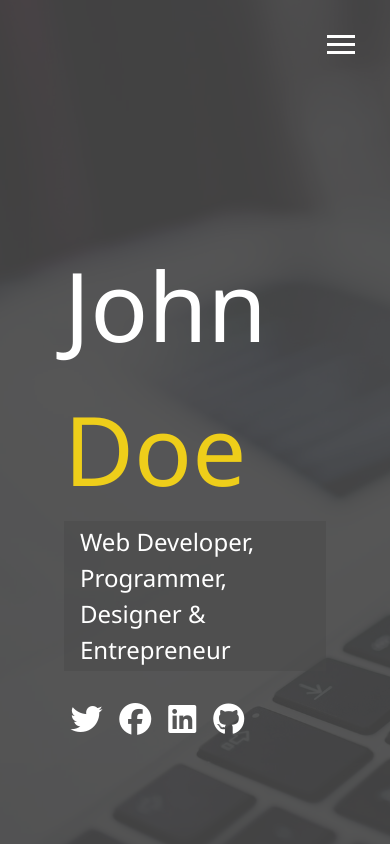
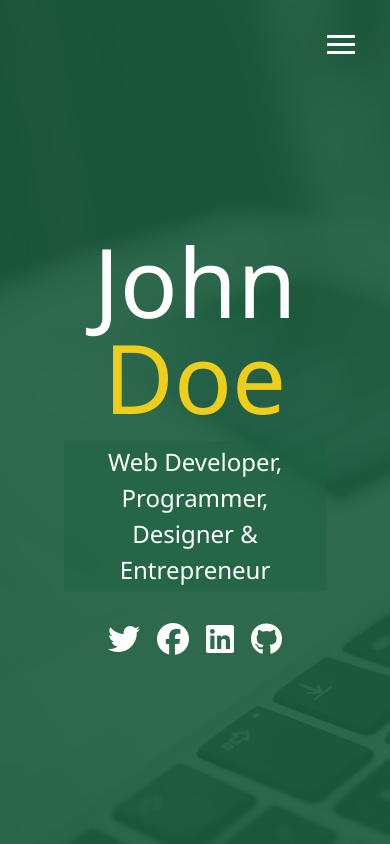
Before and after one commit to cynthiasunrise/modern_portfolio, a website: page dist/index.html in a window 390 px wide. Drawn offline with Linux system fonts and the light colour scheme.

Commit message:
Added media queries

```diff
--- a/scss/_config.scss
+++ b/scss/_config.scss
@@ -1,4 +1,5 @@
-$primary-color: #444;
+// $primary-color: #444;
+$primary-color: rgb(25, 90, 58);
 $secondary-color: #eece1a;
 $show-home-image: true;
 $home-image: url(../img/background.jpg);
@@ -30,3 +31,28 @@ $background-opacity: 0.9;
     }
   }
 }
+
+// Media Query Mixins
+@mixin mediaSm {
+  @media screen and (max-width: 500px) {
+    @content;
+  }
+}
+
+@mixin mediaMd {
+  @media screen and (max-width: 768px) {
+    @content;
+  }
+}
+
+@mixin mediaLg {
+  @media screen and (min-width: 769px) and (max-width: 1170px) {
+    @content;
+  }
+}
+
+@mixin mediaXl {
+  @media screen and (min-width: 1171px) {
+    @content;
+  }
+}
--- /dev/null
+++ b/scss/_mobile.scss
@@ -0,0 +1,56 @@
+// Widescreens
+@include mediaXl {
+
+}
+
+// Desktops & Laptops
+@include mediaLg {
+
+}
+
+// Tablets & Small Laptops
+@include mediaMd {
+  main {
+    align-items: center;
+    text-align: center;
+
+    .lg-heading {
+      line-height: 1;
+      margin-bottom: 1rem;
+    }
+  }
+
+  ul.menu-nav, div.menu-branding {
+    float: none;
+    width: 100%;
+    min-height: 0;
+
+    &.show {
+      transform: translate3d(0, 0, 0);
+    }
+  }
+
+  .menu-nav {
+    height: 75vh;
+    transform: translate3d(-100%, 0, 0);
+    font-size: 24px;
+  }
+
+  .menu-branding {
+    height: 25vh;
+    transform: translate3d(100%, 0, 0);
+
+    .portrait {
+      background: url('../img/portrait_small.jpg');
+      width: 150px;
+      height: 150px;
+    }
+  }
+}
+
+// Smartphones
+@include mediaSm {
+  main#home h1 {
+    margin-top: 10vh;
+  }
+}
--- a/scss/main.scss
+++ b/scss/main.scss
@@ -1,6 +1,7 @@
 // IMPORT ALL YOUR PARTIALS SCSS FILES HERE
 @import 'config';
 @import 'menu';
+@import 'mobile';
 
 * {
   box-sizing: border-box;
```
Also changed, not shown: dist/css/main.css.
